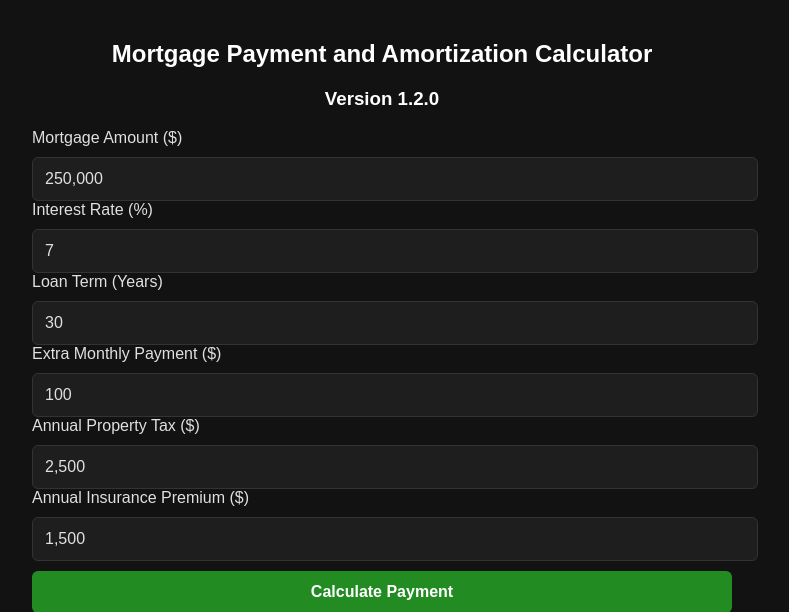
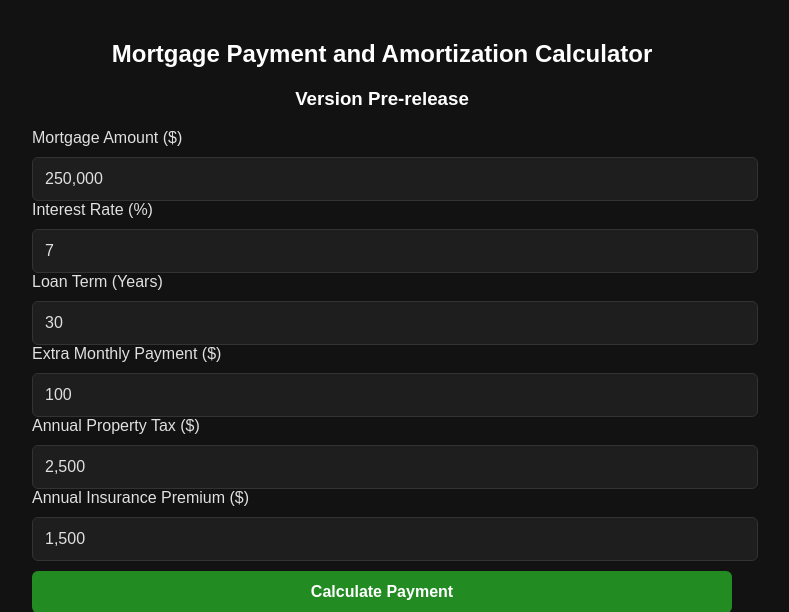
Before and after one commit to DaneJ081/Mortgage-Payoff-Calc, a Flask app: page / in a window 1280 px wide. Shown: the top 612 px of the page, without its empty margins (258-1047 px from the left). Run offline with Flask 3, Linux system fonts and the light colour scheme.

Commit message:
Modified pipeline and updated version number

```diff
--- a/app.py
+++ b/app.py
@@ -1,4 +1,6 @@
 import matplotlib
+
+import os
 
 matplotlib.use("Agg")  # headless for Docker
 import io
@@ -18,6 +20,7 @@ current_plot = None
 def index():
     global current_plot
     result = None
+    version = os.getenv("APP_VERSION", "Pre-release")
 
     if request.method == "POST":
         try:
@@ -78,7 +81,7 @@ def index():
             "plot": "/plot.png",  # points to new route
         }
 
-    return render_template("index.html", result=result)
+    return render_template("index.html", result=result, version=version)
 
 
 @app.route("/plot.png")
--- a/templates/index.html
+++ b/templates/index.html
@@ -95,7 +95,7 @@
 <body>
 
 <h2>Mortgage Payment and Amortization Calculator</h2>
-<h3>Version 1.2.0</h3>
+<h3>Version {{ version }}</h3>
 
 <form method="POST" onsubmit ="stripCommas(this)">
     <label>Mortgage Amount ($)</label>
```
Also changed, not shown: .github/workflows/Build and Release.yml.
